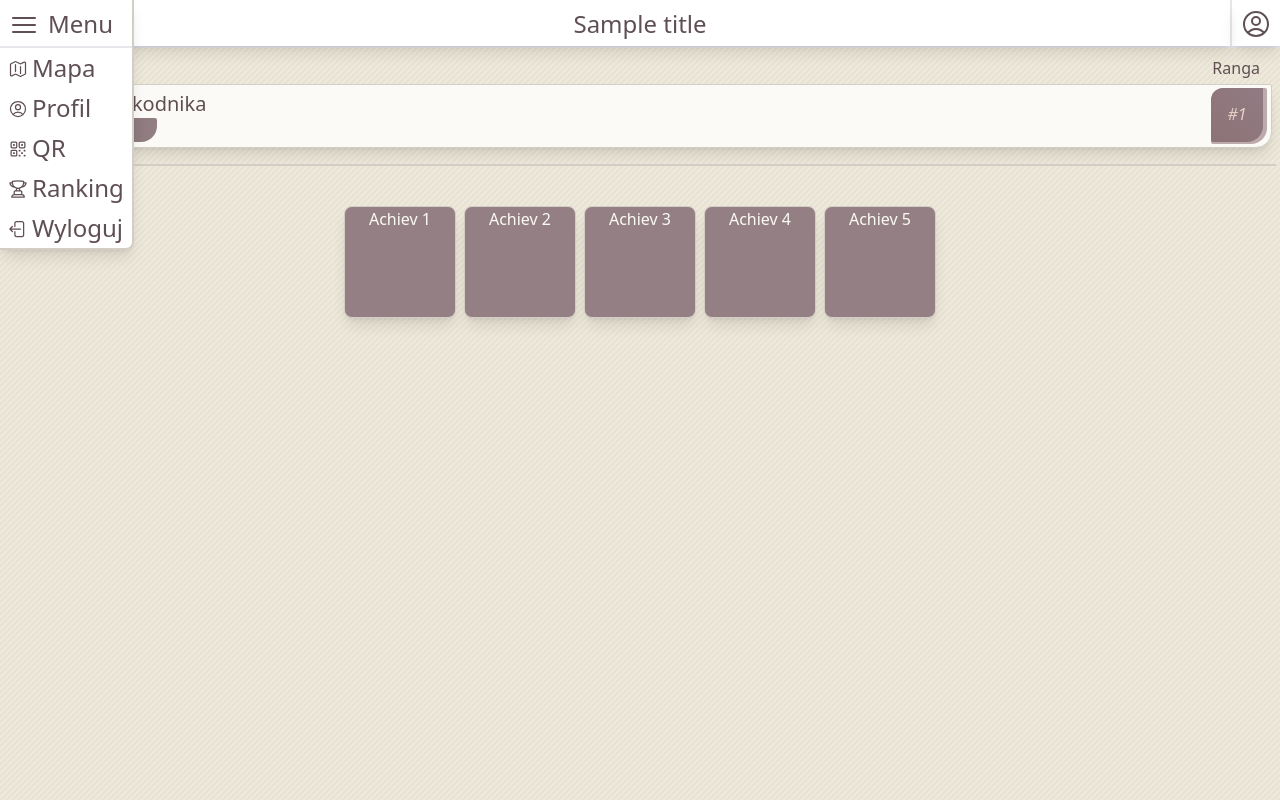
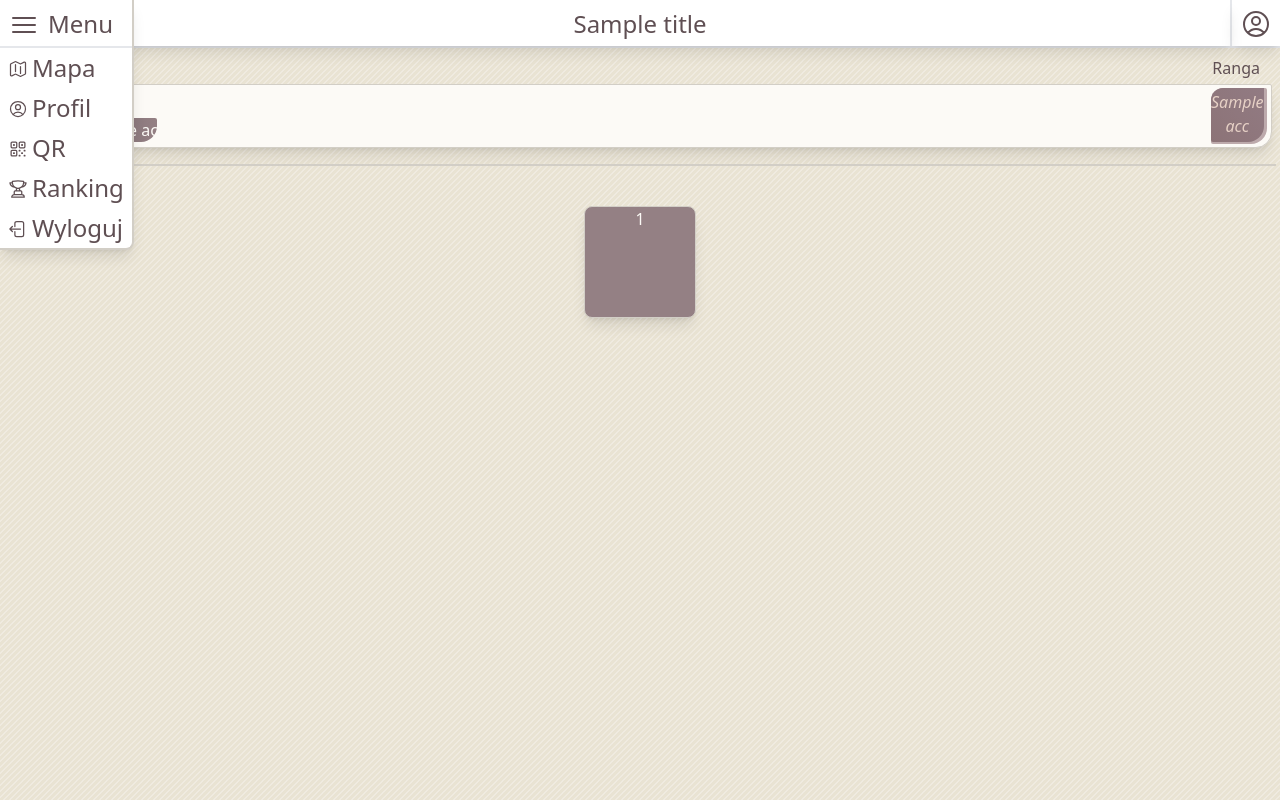
Before and after one commit to trzmjel/wroclaw-crispy-places, a Flask app: template templates/profile.html in a window 1280 px wide. Run offline with Flask 3, Linux system fonts and the light colour scheme; the template is opened without the code that fills it: most values are stand-ins (such as "Sample title", 1, 10 or a date in 2020); style sheets or scripts are compiled from the project's sources.

Commit message:
Show achivements of user
Now it's possible to show achivements present on users profile.

```diff
--- a/app.py
+++ b/app.py
@@ -71,8 +71,8 @@ def map():
 def scoreboard():
     cur.execute("""
         SELECT u.nickname, COUNT(p.user_id) AS points, RANK() OVER (ORDER BY points DESC) AS position
-        FROM user_poi p
-        JOIN user u ON u.id = p.user_id
+        FROM user u
+        LEFT JOIN user_poi p ON u.id = p.user_id
         GROUP BY u.id
         ORDER BY points DESC;""")
     rankings = cur.fetchall()
@@ -81,7 +81,22 @@ def scoreboard():
 # szybkie podpięcie po możliwość podglądu strony; do edycji
 @app.route("/profile")
 def profile():
-    return render_template("profile.html")
+    cur.execute("""SELECT u.nickname, COUNT(p.user_id) AS points, RANK() OVER (ORDER BY points DESC) AS position
+                FROM user u
+                LEFT JOIN user_poi p ON u.id = p.user_id
+                WHERE u.id = %s
+                GROUP BY u.id""",(session['id'],))
+    acc = cur.fetchone()
+
+    cur.execute("""SELECT description
+FROM user_achievements ua
+JOIN user u
+ON ua.user_id = u.id
+JOIN achievements a
+ON a.id = ua.achievements_id
+WHERE ua.user_id= %s""",(session['id'],))
+    achievements = cur.fetchall()
+    return render_template("profile.html",acc=acc, achievements=achievements)
 
 # szybkie podpięcie po możliwość podglądu strony; do edycji
 @app.route("/scanner")
--- a/templates/achievement.html
+++ b/templates/achievement.html
@@ -1,3 +1 @@
-<div class="border-[#d2cec6] border size-28 rounded-lg m-1 shadow-lg bg-[#948084] text-[#FCFAF6] text-center">
-    Achiev 1
-</div>
+<div class="border-[#d2cec6] border size-28 rounded-lg m-1 shadow-lg bg-[#948084] text-[#FCFAF6] text-center">{{ a[0] | safe }}</div>
--- a/templates/profile.html
+++ b/templates/profile.html
@@ -18,12 +18,12 @@
         </div>
         <div class="flex flex-row overflow-hidden h-16 mb-2 bg-[#fcfaf6] items-center m-1 rounded-tl-xl rounded-bl-sm rounded-tr-sm rounded-br-2xl shadow-lg border-[#d2cec6] border">
             <div class="flex-initial w-[calc(100%-1.25rem)] overflow-hidden text-nowrap">
-                <label class="ml-1 text-xl">Nazwa użyszkodnika</label> <br>
-                <label class="ml-1 block w-36 text-base text-[#FCFAF6] items-center px-2 rounded-tl-xl rounded-bl-sm rounded-tr-sm rounded-br-2xl bg-gradient-to-r from-[#63565b] to-[#948084]">Punkty: 2137</label>
+                <label class="ml-1 text-xl">{{ acc[0] | safe }}</label> <br>
+                <label class="ml-1 block w-36 text-base text-[#FCFAF6] items-center px-2 rounded-tl-xl rounded-bl-sm rounded-tr-sm rounded-br-2xl bg-gradient-to-r from-[#63565b] to-[#948084]">Punkty: {{ acc[1] | safe }}</label>
             </div>
             <div class="size-14 overflow-hidden bg-[#bdaaac] rounded-tl-xl rounded-bl-sm rounded-tr-sm rounded-br-2xl flex-none flex items-center mr-1">
                 <div class="size-14 mr-1 mb-1 bg-gradient-to-tr from-[#8c7377] to-[#927b83] rounded-tl-xl rounded-bl-sm rounded-tr-sm rounded-br-2xl flex items-center">
-                    <p class="text-[#e7d1c6] text-center m-auto text-base italic">#1</p>
+                    <p class="text-[#e7d1c6] text-center m-auto text-base italic">{{ acc[2] | safe }}</p>
                 </div>
             </div>
         </div>
@@ -32,10 +32,8 @@
                 <label class="px-4">Osiągnięcia</label>
                 <div class="h-full mt-2 overflow-y-auto">
                     <div class="flex flex-row justify-center flex-wrap px-1 pb-1 m-1">
-                        {% for i in range(5) %}
-                            <div class="border-[#d2cec6] border size-28 rounded-lg m-1 shadow-lg bg-[#948084] text-[#FCFAF6] text-center">
-                                    Achiev {{ loop.index }}
-                            </div>
+                        {% for a in achievements %}
+                        {% include 'achievement.html' %}
                         {% endfor %}
                     </div>
                 </div>
```
